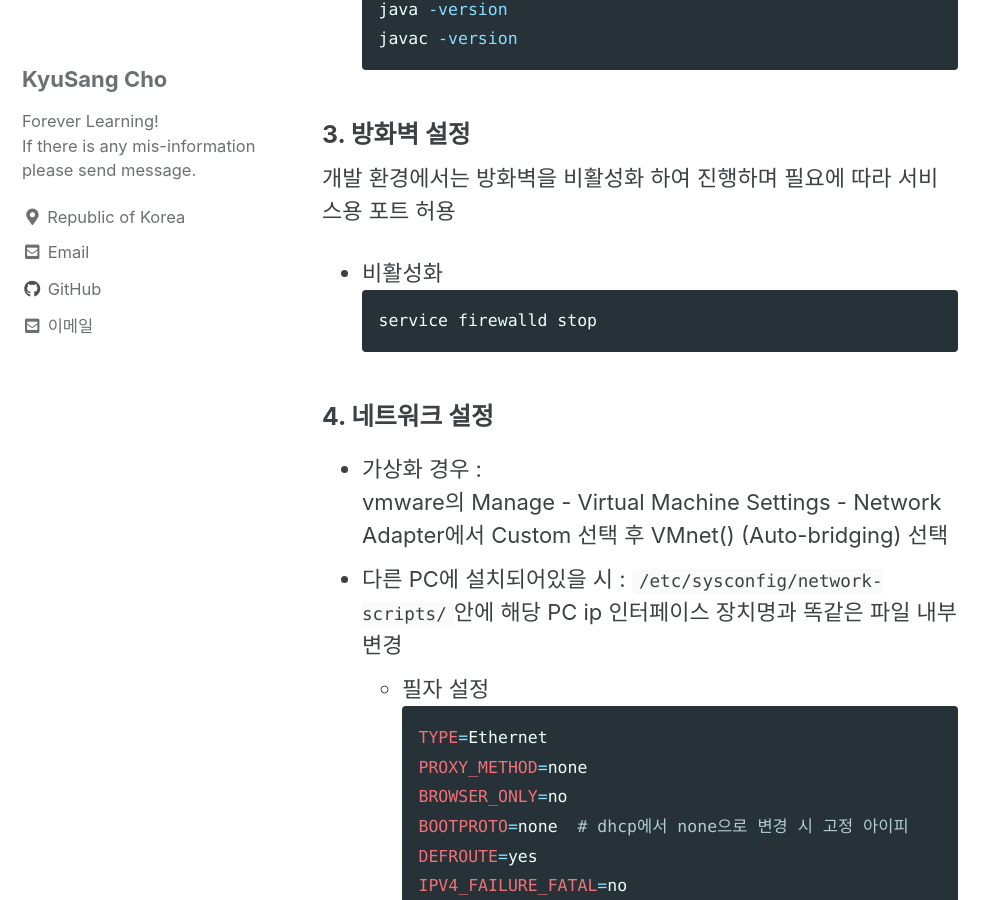
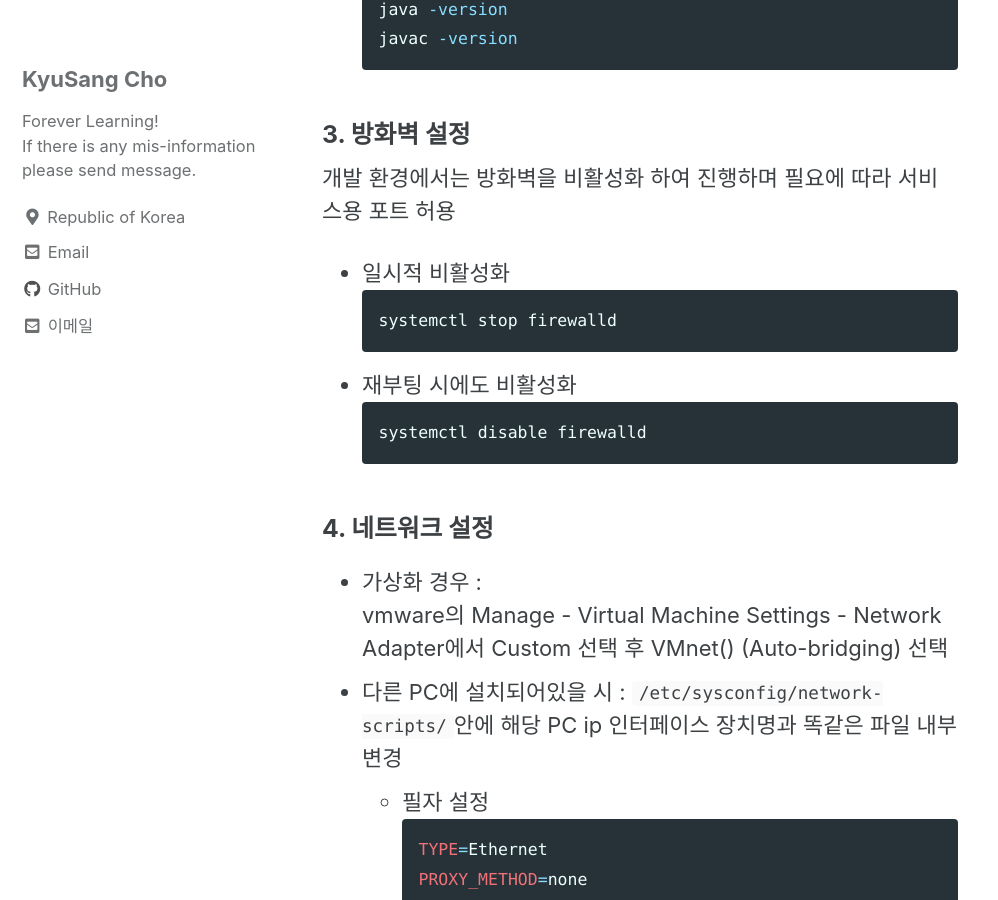
Before and after one commit to DevKS-Yet/DevKs-Yet.github.io, a Jekyll site: the page built from _posts/2022-04-04-63(centos-apache-wildfly).md, in a window 1280 px wide and 900 px high, scrolled down 2417 px. Shown: the whole window, without its empty margins (0-998 px from the left). Built offline with Jekyll 4.4.1, drawn with Linux system fonts in a browser that asks for light colours; cached includes are drawn as plain includes.

Commit message:
20220408

````diff
--- a/_posts/2022-04-04-63(centos-apache-wildfly).md
+++ b/_posts/2022-04-04-63(centos-apache-wildfly).md
@@ -79,9 +79,13 @@ tags:
 
 ### 3. 방화벽 설정
 개발 환경에서는 방화벽을 비활성화 하여 진행하며 필요에 따라 서비스용 포트 허용
-- 비활성화
+- 일시적 비활성화
   ```shell
-  service firewalld stop
+  systemctl stop firewalld
+  ```
+- 재부팅 시에도 비활성화
+  ```shell
+  systemctl disable firewalld
   ```
 
 
````
Also changed, not shown: other parts of _posts/2022-04-04-63(centos-apache-wildfly).md (+1 -1 lines).
